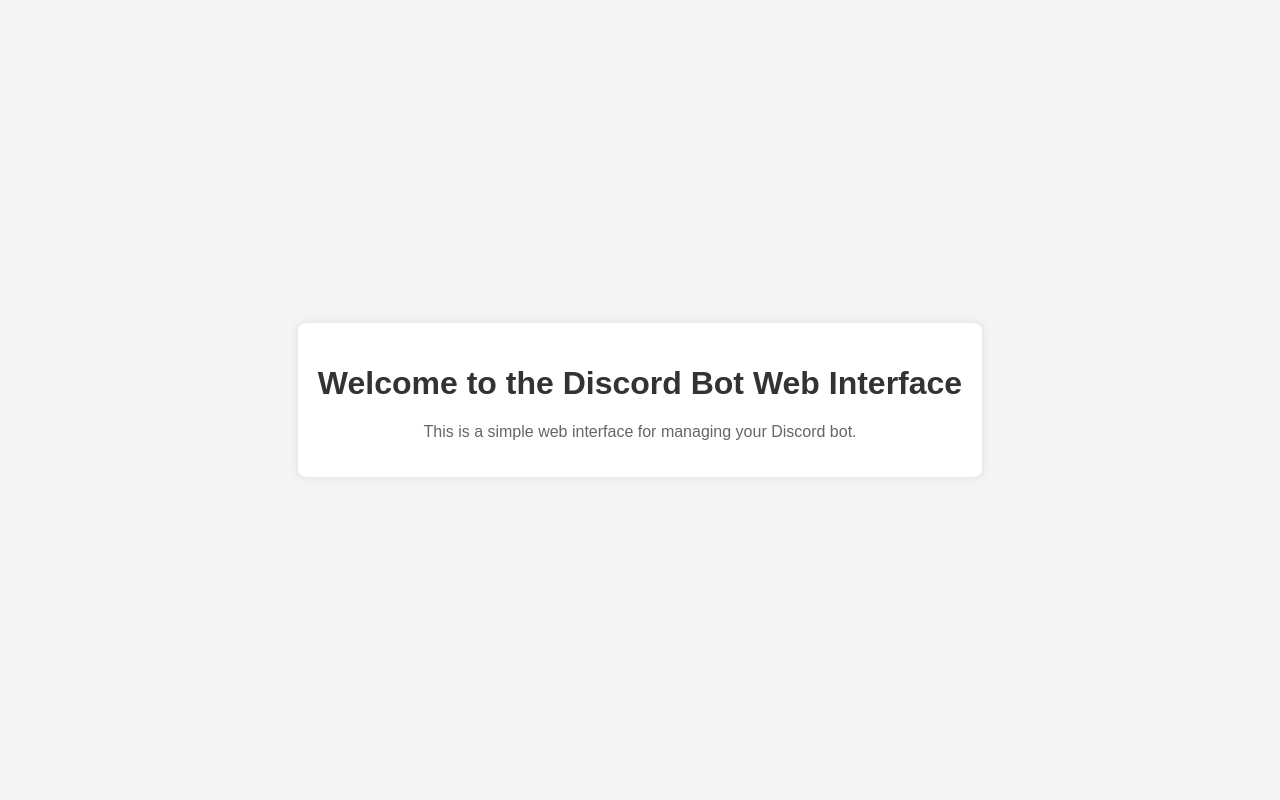
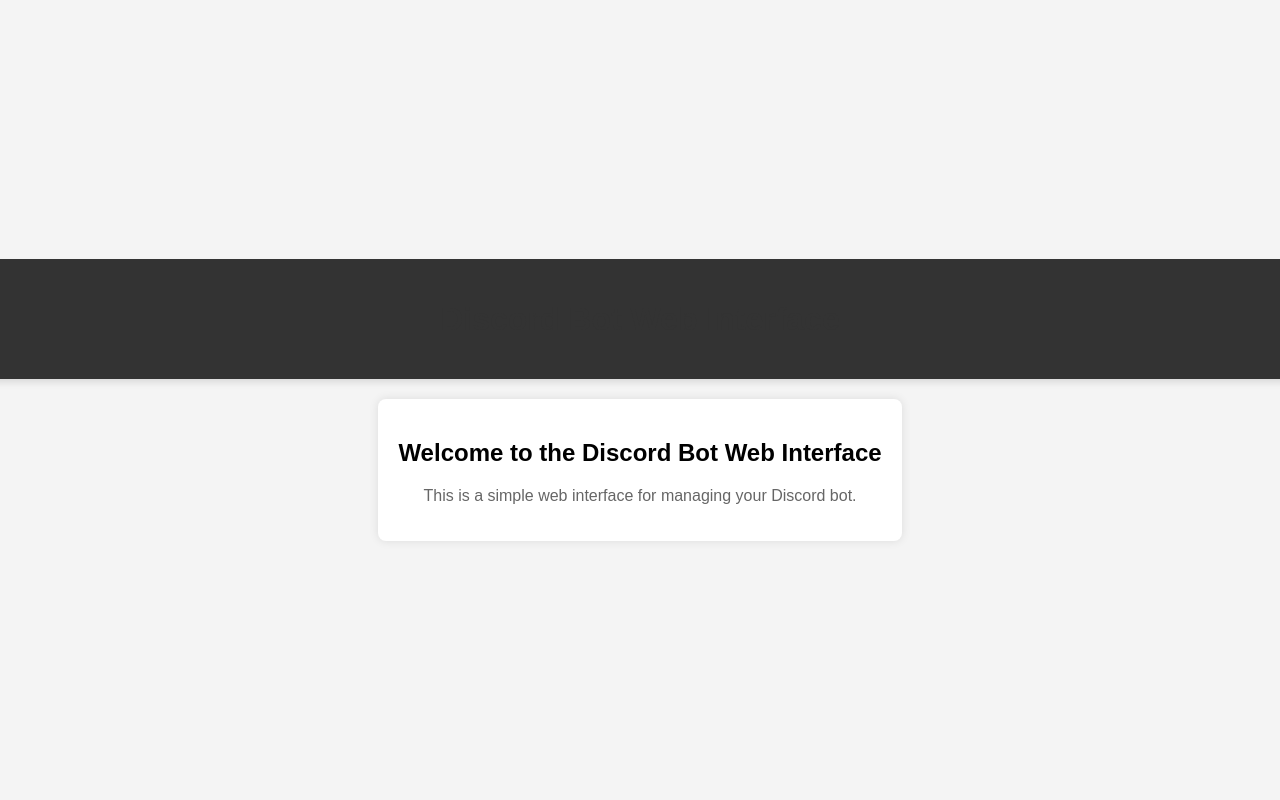
Before and after one commit to sah-o/bot, a Flask app: page / in a window 1280 px wide. Run offline with Flask 3, Linux system fonts and the light colour scheme; parts of the project's set-up code (start-up, migrations or seed data) failed here and were passed over.

Commit message:
Update index.html

```diff
--- a/templates/index.html
+++ b/templates/index.html
@@ -14,6 +14,15 @@
             justify-content: center;
             align-items: center;
             height: 100vh;
+            flex-direction: column;
+        }
+        .banner {
+            background-color: #333;
+            color: #fff;
+            padding: 20px;
+            width: 100%;
+            text-align: center;
+            box-shadow: 0 4px 6px rgba(0, 0, 0, 0.1);
         }
         .container {
             background-color: #fff;
@@ -21,6 +30,7 @@
             border-radius: 8px;
             box-shadow: 0 0 10px rgba(0, 0, 0, 0.1);
             text-align: center;
+            margin-top: 20px;
         }
         h1 {
             color: #333;
@@ -31,8 +41,11 @@
     </style>
 </head>
 <body>
+    <div class="banner">
+        <h1>Discord Bot Web Interface</h1>
+    </div>
     <div class="container">
-        <h1>Welcome to the Discord Bot Web Interface</h1>
+        <h2>Welcome to the Discord Bot Web Interface</h2>
         <p>This is a simple web interface for managing your Discord bot.</p>
     </div>
 </body>
```
